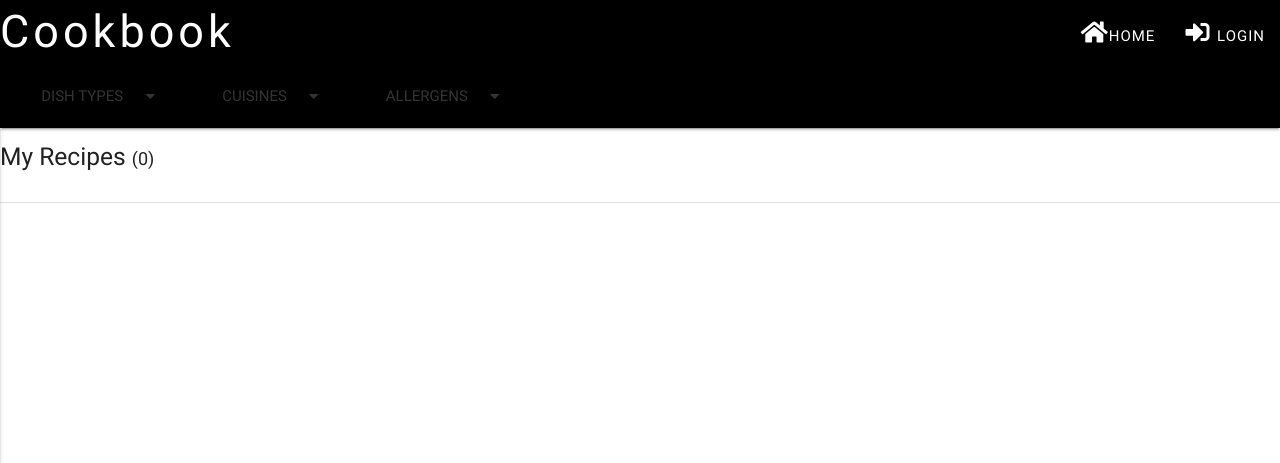
After one commit to pramcistudent/cookbook-project3, a Flask app: a page that uses templates/base.html in a window 1280 px wide. The commit adds this page. Shown: the top 463 px of the page. Run offline with Flask 2, Linux system fonts and the light colour scheme; data that the repository does not hold is empty; some libraries are stand-ins or nearby versions.

Commit message:
User 'My Recipes' page created

```diff
--- a/app.py
+++ b/app.py
@@ -39,14 +39,13 @@ def login():
     users = mongo.db.users
     username = request.form.get('username')
     password = request.form.get('password')
-    registered = users.find_one({'username': username, 'password': password})
+    registered = users.find_one({'username': {'$regex': username, '$options': 'i'}, 'password': password})
     if registered is not None:
         session['username'] = username
         login = True
         return redirect(url_for('all_recipes'))
     login = False
     return render_template('index.html', login=login)
-
 
 # Redirects guest users to home page
 @app.route('/guest_user')
@@ -58,6 +57,21 @@ def guest_user():
 def logout():
     session.clear()
     return render_template('index.html')
+
+# My recipes page
+@app.route('/my_recipes/<username>')
+def my_recipes(username):
+    recipes=mongo.db.recipes.find()
+    cuisines =  mongo.db.cuisines.find()
+    dishes=mongo.db.dishes.find()
+    allergens=mongo.db.allergens.find()
+    users = mongo.db.users.find()
+    if username is not None:
+        my_recipes=mongo.db.recipes.find({'recipe_author_name': {'$regex': username, '$options': 'i'}})
+        total_my_recipes=my_recipes.count()
+        print(username)
+    return render_template("user.html", recipes=recipes, dishes=dishes, cuisines=cuisines, my_recipes=my_recipes,
+                            users=users, total_my_recipes=total_my_recipes, allergens=allergens)
 
 # Logout a user by removing username from session
 @app.route('/all_recipes')
--- a/templates/base.html
+++ b/templates/base.html
@@ -16,6 +16,10 @@
                 <div class="nav-wrapper">
                     <a href="{{url_for('all_recipes')}}" class="brand-logo">Cookbook</a>
                     <a href="#" data-activates="mobile-demo" class="button-collapse"><i class="material-icons">menu</i></a>
+                    <ul id="user-options1" class="dropdown-content">
+                        <li><a href="{{url_for('my_recipes', username = session.username)}}"><i class="fas fa-book-open"></i> My recipes</li>
+                        <li><a href="{{url_for('logout')}}"><i class="fas fa-sign-out-alt"></i> Logout</li>
+                    </ul>
                     <ul class="right hide-on-med-and-down">
                         <li><a href="{{url_for('all_recipes')}}" class="nav-item"><i class="fas fa-home"></i>Home</a></li>
                         {% if session.username %}
@@ -26,7 +30,8 @@
                         {% endif %}
                     </ul>
                     <ul id="user-options2" class="dropdown-content">
-                        <li><a href="{{url_for('logout')}}"><i class="fas fa-sign-out-alt"></i> Logout</li>
+                      <li><a href="{{url_for('my_recipes', username = session.username)}}"><i class="fas fa-book-open"></i> My recipes</li>
+                      <li><a href="{{url_for('logout')}}"><i class="fas fa-sign-out-alt"></i> Logout</li>
                     </ul>
                     <ul id="dishes2" class="dropdown-content">
                         {% for dish in dishes %}
--- /dev/null
+++ b/templates/user.html
@@ -0,0 +1,25 @@
+{% extends 'base.html' %}{% block content %}
+<h5 class="heading">My Recipes <span class="medium-text">({{total_my_recipes}})</span></h5>
+<div class="divider"></div>
+
+<div class="row">
+    {% for recipe in my_recipes %}
+    <div class="card medium col s8 offset-s2 m6 l3">
+        <div class="card-image waves-effect waves-block waves-light">
+            <img class="activator" height="250" src="{{recipe.recipe_image_url}}">
+        </div>
+        <div class="card-content">
+            <span class="card-title activator grey-text text-darken-4">{{recipe.recipe_title}}<i class="material-icons right">more_vert</i></span>
+            <span class="small-text">by <strong>{{recipe.recipe_author_name}}</strong></span>
+            <div class="card-icons s12 m12">
+                <a href="{{url_for('the_recipe', recipe_id = recipe._id, recipe_title = recipe.recipe_title)}}" class="btn btn-to-recipe green">View recipe <i class="material-icons right">chevron_right</i></a>
+            </div>
+        </div>
+        <div class="card-reveal">
+            <span class="card-title grey-text text-darken-4"><i class="material-icons right">close</i>{{recipe.recipe_title}}</span>
+            <p>{{recipe.recipe_short_description}}</p>
+        </div>
+    </div>
+    {% endfor %}
+</div>
+{% endblock %}
```
